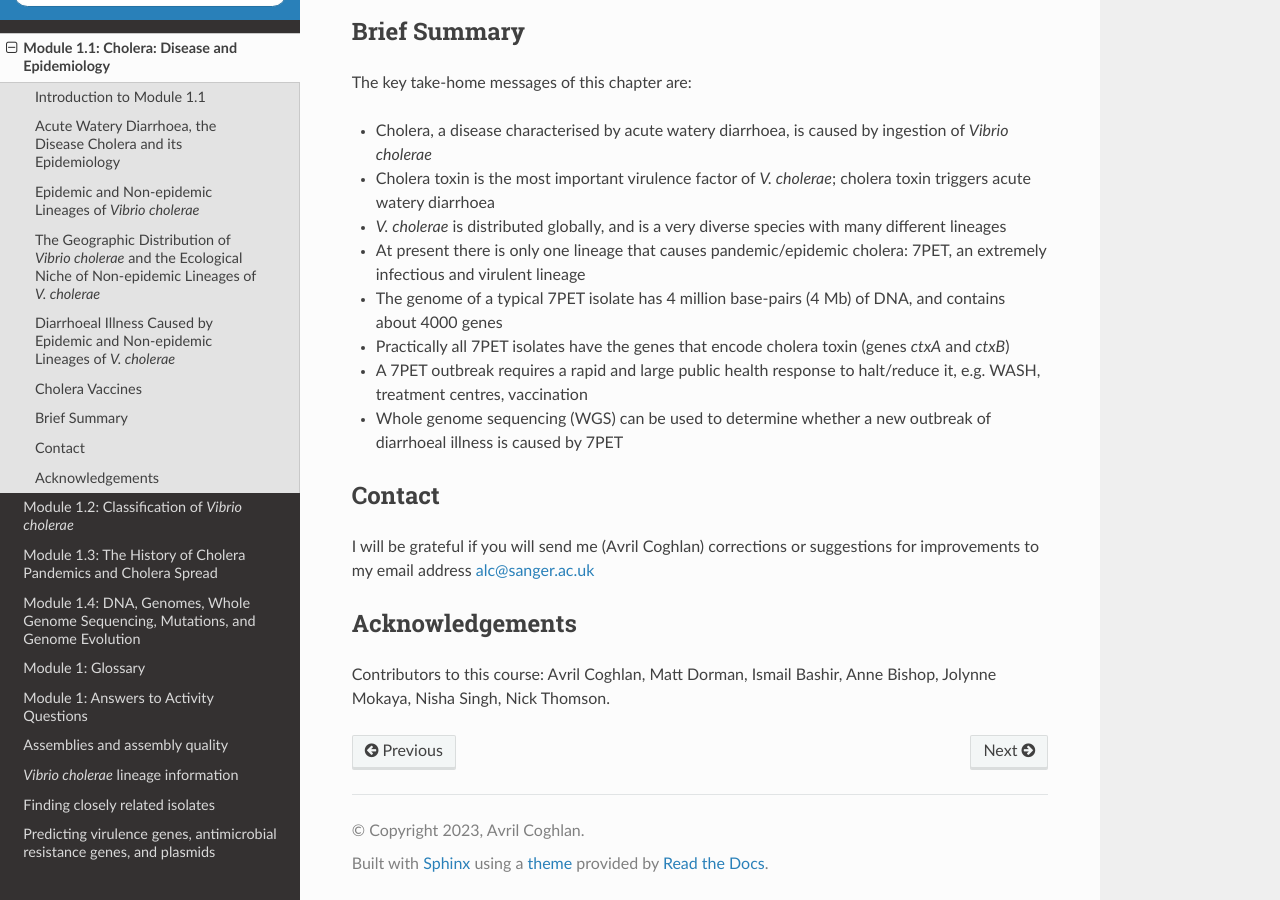
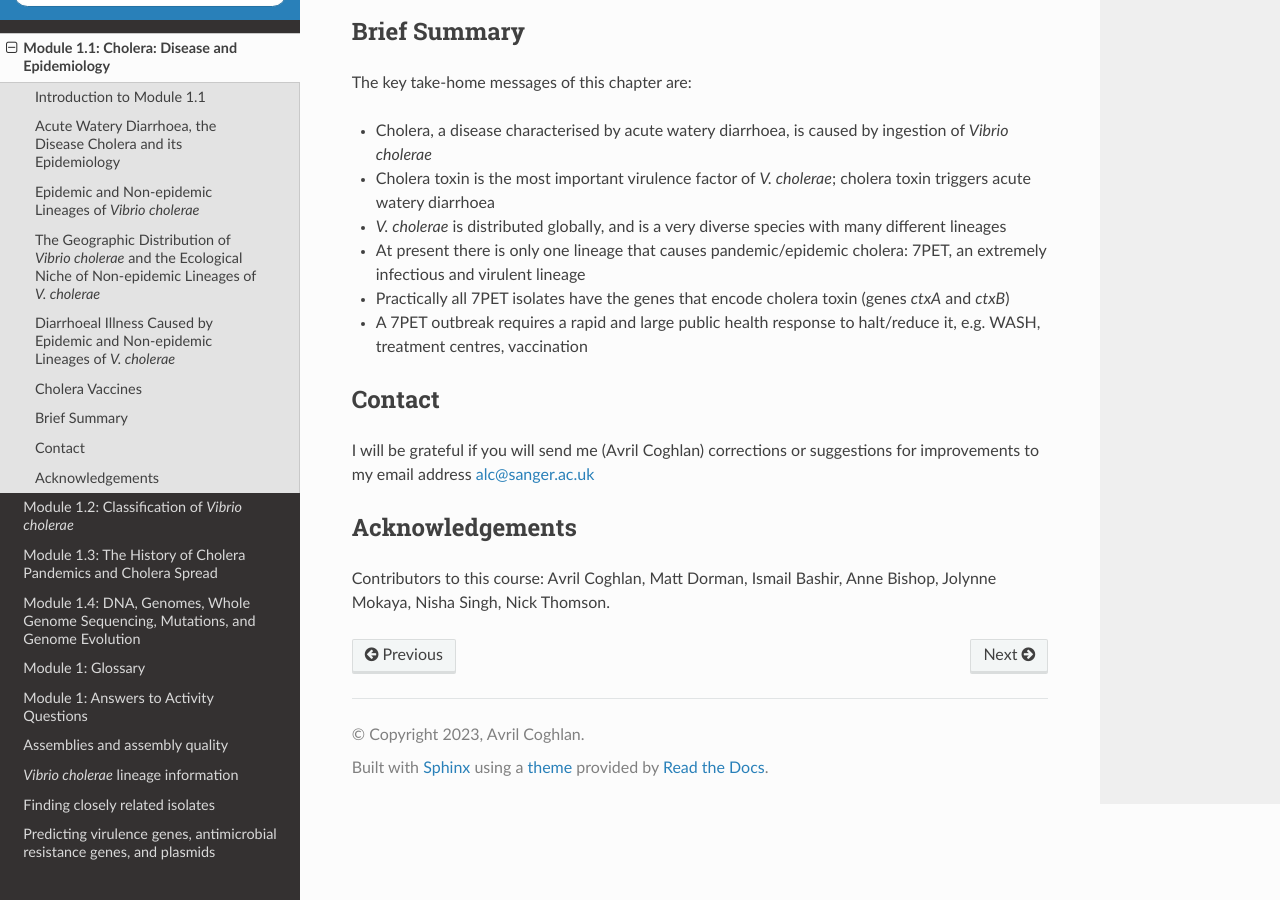
Before and after one commit to avrilcoghlan/cholerabook, a Sphinx documentation site: the page built from docs/source/vibriogenomes.rst, in a window 1280 px wide and 900 px high, scrolled down 10385 px. Built offline with Sphinx 7.4.7 and the Read the Docs theme 2.0.0, drawn with Linux system fonts in a browser that asks for light colours.

Commit message:
Update vibriogenomes.rst

```diff
--- a/docs/source/vibriogenomes.rst
+++ b/docs/source/vibriogenomes.rst
@@ -348,10 +348,8 @@ The key take-home messages of this chapter are:
 * Cholera toxin is the most important virulence factor of *V. cholerae*; cholera toxin triggers acute watery diarrhoea
 * *V. cholerae* is distributed globally, and is a very diverse species with many different lineages
 * At present there is only one lineage that causes pandemic/epidemic cholera: 7PET, an extremely infectious and virulent lineage
-* The genome of a typical 7PET isolate has 4 million base-pairs (4 Mb) of DNA, and contains about 4000 genes
 * Practically all 7PET isolates have the genes that encode cholera toxin (genes *ctxA* and *ctxB*)
 * A 7PET outbreak requires a rapid and large public health response to halt/reduce it, e.g. WASH, treatment centres, vaccination
-* Whole genome sequencing (WGS) can be used to determine whether a new outbreak of diarrhoeal illness is caused by 7PET
 
 Contact
 -------
```
